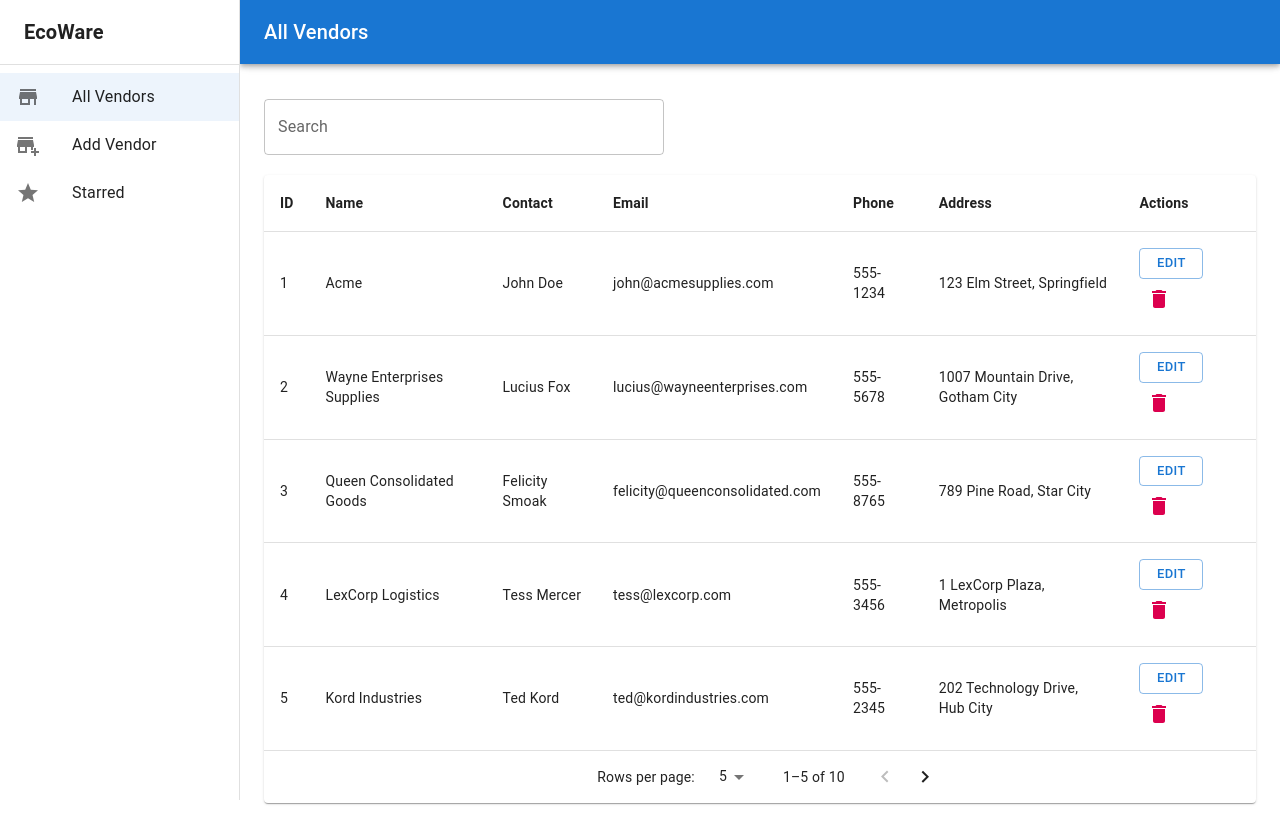
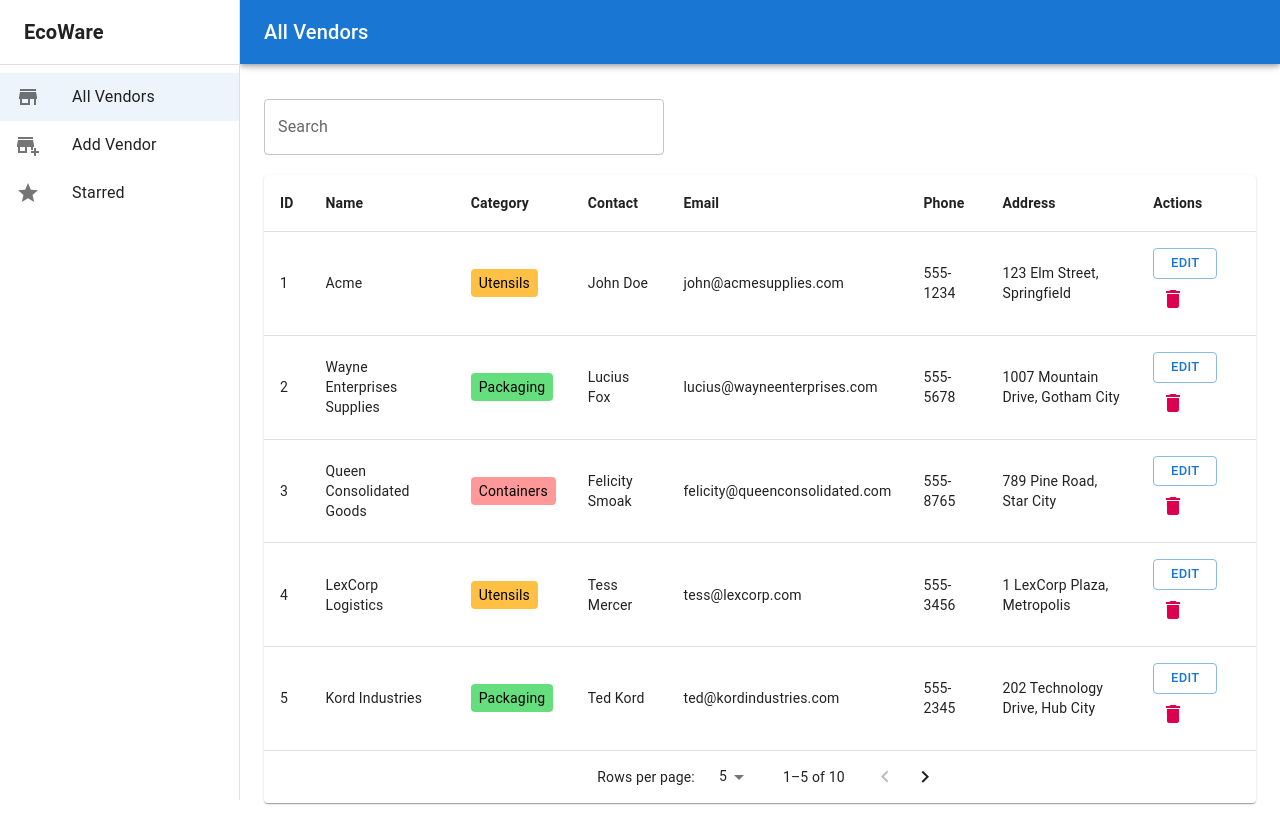
Before and after one commit to patrick-yuson/vendor-management-task, a Next.js app: page / in a window 1280 px wide. Built offline with nearby package versions, Linux system fonts and the light colour scheme.

Commit message:
Added colored containers for each category

```diff
--- a/data/vendors.json
+++ b/data/vendors.json
@@ -2,6 +2,7 @@
   {
     "id": 1,
     "name": "Acme",
+    "category": "Utensils",
     "contact": "John Doe",
     "email": "john@acmesupplies.com",
     "phone": "555-1234",
@@ -10,6 +11,7 @@
   {
     "id": 2,
     "name": "Wayne Enterprises Supplies",
+    "category": "Packaging",
     "contact": "Lucius Fox",
     "email": "lucius@wayneenterprises.com",
     "phone": "555-5678",
@@ -18,6 +20,7 @@
   {
     "id": 3,
     "name": "Queen Consolidated Goods",
+    "category": "Containers",
     "contact": "Felicity Smoak",
     "email": "felicity@queenconsolidated.com",
     "phone": "555-8765",
@@ -26,6 +29,7 @@
   {
     "id": 4,
     "name": "LexCorp Logistics",
+    "category": "Utensils",
     "contact": "Tess Mercer",
     "email": "tess@lexcorp.com",
     "phone": "555-3456",
@@ -34,6 +38,7 @@
   {
     "id": 5,
     "name": "Kord Industries",
+    "category": "Packaging",
     "contact": "Ted Kord",
     "email": "ted@kordindustries.com",
     "phone": "555-2345",
@@ -42,6 +47,7 @@
   {
     "id": 6,
     "name": "Stagg Enterprises",
+    "category": "Containers",
     "contact": "Simon Stagg",
     "email": "simon@staggenterprises.com",
     "phone": "555-6789",
@@ -50,6 +56,7 @@
   {
     "id": 7,
     "name": "S.T.A.R. Labs",
+    "category": "Utensils",
     "contact": "Harrison Wells",
     "email": "wells@starlabs.com",
     "phone": "555-8901",
@@ -58,6 +65,7 @@
   {
     "id": 8,
     "name": "Daily Planet Supplies",
+    "category": "Packaging",
     "contact": "Lois Lane",
     "email": "lois@dailyplanet.com",
     "phone": "555-4321",
@@ -66,6 +74,7 @@
   {
     "id": 9,
     "name": "Big Belly Burger Logistics",
+    "category": "Containers",
     "contact": "Harold Jordan",
     "email": "hal@bigbellyburger.com",
     "phone": "555-5670",
@@ -74,6 +83,7 @@
   {
     "id": 10,
     "name": "Atlantis Imports",
+    "category": "Utensils",
     "contact": "Arthur Curry",
     "email": "arthur@atlantisimports.com",
     "phone": "555-7890",
--- a/src/pages/index.js
+++ b/src/pages/index.js
@@ -52,6 +52,13 @@ export default function Home() {
     setSelectedVendorId(null);
   };
 
+  const handleMenuClick = (event) => {
+    setAnchorEl(event.currentTarget);
+  }
+  const handleCloseMenu = () => {
+    setAnchorEl(null);
+  }
+
   const handleSearch = (value) => {
     setFilteredVendors(value);
   }
@@ -63,6 +70,17 @@ export default function Home() {
   const handleChangeRowsPerPage = (event) => {
     setRowsPerPage(parseInt(event.target.value, 10));
     setPage(0);
+  }
+
+  const getCategoryColor = (category) => {
+    switch(category) {
+      case 'Utensils':
+        return '#ffc043';
+      case 'Packaging':
+        return '#65df7d';
+      case 'Containers':
+        return '#ff9999';
+    }
   }
 
   const handleDelete = async () => {
@@ -95,7 +113,7 @@ export default function Home() {
   };
 
   return (
-    <Container style={{ padding: '0px', marginTop: '75px' }}>
+    <Container maxWidth='100%' style={{ padding: '0px', margin: '75px 0px 0px 0px' }}>
       {/* <Link href="/add" passHref>
         <Button variant="contained" color="primary" style={{ marginBottom: '20px' }}>
           Add Vendor
@@ -157,12 +175,15 @@ export default function Home() {
             </Box>
           </Box>
         )) : (
-          <TableContainer component={Paper}>
+          <TableContainer component={Paper} sx={{ width: '100%' }}>
             <Table>
               <TableHead>
                 <TableRow>
                   <TableCell><strong>ID</strong></TableCell>
                   <TableCell><strong>Name</strong></TableCell>
+                  <TableCell>
+                    <strong>Category</strong>
+                  </TableCell>
                   <TableCell><strong>Contact</strong></TableCell>
                   <TableCell><strong>Email</strong></TableCell>
                   <TableCell><strong>Phone</strong></TableCell>
@@ -178,6 +199,20 @@ export default function Home() {
                     <TableRow key={vendor.id}>
                       <TableCell>{vendor.id}</TableCell>
                       <TableCell>{vendor.name}</TableCell>
+                      <TableCell>
+                        <Box
+                          sx={{
+                            display: 'inline-block',
+                            padding: '4px 8px',
+                            borderRadius: '4px',
+                            color: '#000',
+                            backgroundColor: getCategoryColor(vendor.category),
+                            textAlign: 'center'
+                          }}
+                        >
+                          {vendor.category}
+                        </Box>
+                      </TableCell>
                       <TableCell>{vendor.contact}</TableCell>
                       <TableCell>{vendor.email}</TableCell>
                       <TableCell>{vendor.phone}</TableCell>
```
